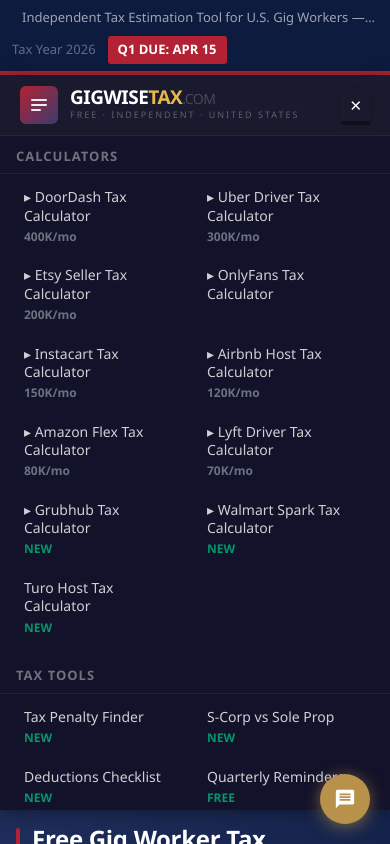
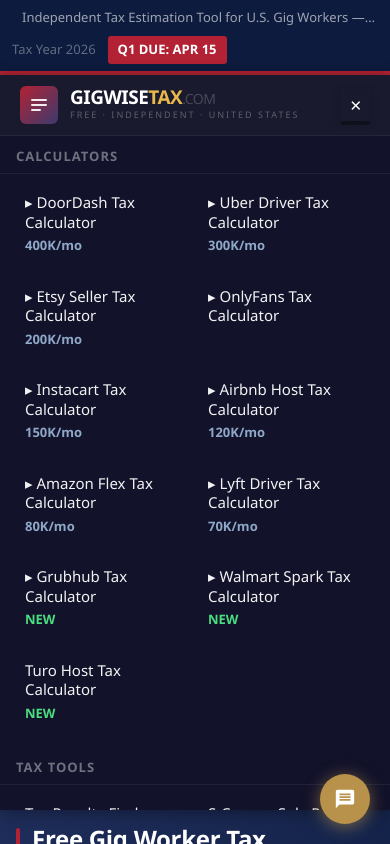
Before and after one commit to devqrcraft-ui/gigwisetax, a Next.js app: page / in a window 390 px wide. Both pictures are taken after a click on the button "Menu". Shown: the top 844 px of the page. Built offline with nearby package versions, Linux system fonts and the light colour scheme.

Commit message:
ui: NavClient dark dropdown theme, mobile menu 15px, gold hover

```diff
--- a/app/NavClient.tsx
+++ b/app/NavClient.tsx
@@ -114,17 +114,17 @@ export default function NavClient() {
                 {item.label} <span style={{ fontSize:9, opacity:.5 }}>▾</span>
               </div>
               {openNav===item.label && (
-                <div style={{ position:'absolute' as const, top:'100%', left:0, background:'#fff', border:'1px solid #e2e5e9',
-                  borderRadius:6, minWidth:260, zIndex:200, boxShadow:'0 10px 32px rgba(0,0,0,.15)', overflow:'hidden' as const, marginTop:0 }}>
+                <div style={{ position:'absolute' as const, top:'100%', left:0, background:'#0d1b3e', border:'1px solid rgba(255,255,255,0.12)',
+                  borderRadius:6, minWidth:260, zIndex:200, boxShadow:'0 10px 32px rgba(0,0,0,.5)', overflow:'hidden' as const, marginTop:0 }}>
                   <div style={{ background:'#1a1a2e', padding:'8px 14px', fontSize:10, fontWeight:700, color:'rgba(255,255,255,.45)', textTransform:'uppercase' as const, letterSpacing:'1px' }}>{item.label}</div>
                   {item.items.map(sub => (
                     <Link key={sub.href} href={sub.href} style={{ textDecoration:'none' }} onClick={() => setOpenNav(null)}>
-                      <div style={{ padding:'10px 14px', borderBottom:'1px solid #f3f4f6', display:'flex', justifyContent:'space-between', alignItems:'center' }}
-                        onMouseEnter={e => (e.currentTarget.style.background='#f0f4ff')}
+                      <div style={{ padding:'12px 14px', borderBottom:'1px solid rgba(255,255,255,0.07)', display:'flex', justifyContent:'space-between', alignItems:'center' }}
+                        onMouseEnter={e => (e.currentTarget.style.background='rgba(232,184,75,0.1)')}
                         onMouseLeave={e => (e.currentTarget.style.background='transparent')}>
-                        <span style={{ fontSize:13, color:'#1a1a2e', fontWeight:500 }}>{sub.label}</span>
+                        <span style={{ fontSize:13, color:'#c8d8ec', fontWeight:500 }}>{sub.label}</span>
                         {sub.sub && (
-                          <span style={{ fontSize:11, color: sub.sub==='NEW'||sub.sub==='FREE' ? '#059669' : sub.sub==='URGENT' ? '#B22234' : '#6b7280', fontWeight:600, marginLeft:8 }}>
+                          <span style={{ fontSize:11, color: sub.sub==='NEW'||sub.sub==='FREE' ? '#059669' : sub.sub==='URGENT' ? '#ff8080' : '#8fa8c8', fontWeight:600, marginLeft:8 }}>
                             {sub.sub}
                           </span>
                         )}
@@ -161,11 +161,11 @@ export default function NavClient() {
               <div style={{ display:'grid', gridTemplateColumns:'1fr 1fr', padding:'4px 12px 8px' }}>
               {item.items.map(sub => (
                 <Link key={sub.href} href={sub.href} style={{ textDecoration:'none' }} onClick={() => setMobileOpen(false)}>
-                  <div style={{ padding:'8px 10px', fontSize:13, color:'rgba(255,255,255,.8)', display:'flex', flexDirection:'column', gap:2, borderRadius:4, margin:'2px' }}
+                  <div style={{ padding:'12px 10px', fontSize:15, color:'rgba(255,255,255,.95)', display:'flex', flexDirection:'column', gap:3, borderRadius:6, margin:'3px' }}
                     onTouchStart={e => (e.currentTarget.style.background='rgba(255,255,255,.06)')}
                     onTouchEnd={e => (e.currentTarget.style.background='transparent')}>
                     <span style={{ lineHeight:1.3 }}>{sub.label}</span>
-                    {sub.sub && <span style={{ fontSize:10, color: sub.sub==='NEW'||sub.sub==='FREE' ? '#059669' : sub.sub==='URGENT' ? '#B22234' : '#6b7280', fontWeight:700 }}>{sub.sub}</span>}
+                    {sub.sub && <span style={{ fontSize:11, color: sub.sub==='NEW'||sub.sub==='FREE' ? '#4ade80' : sub.sub==='URGENT' ? '#ff8080' : '#8fa8c8', fontWeight:700 }}>{sub.sub}</span>}
                   </div>
                 </Link>
               ))}
```
